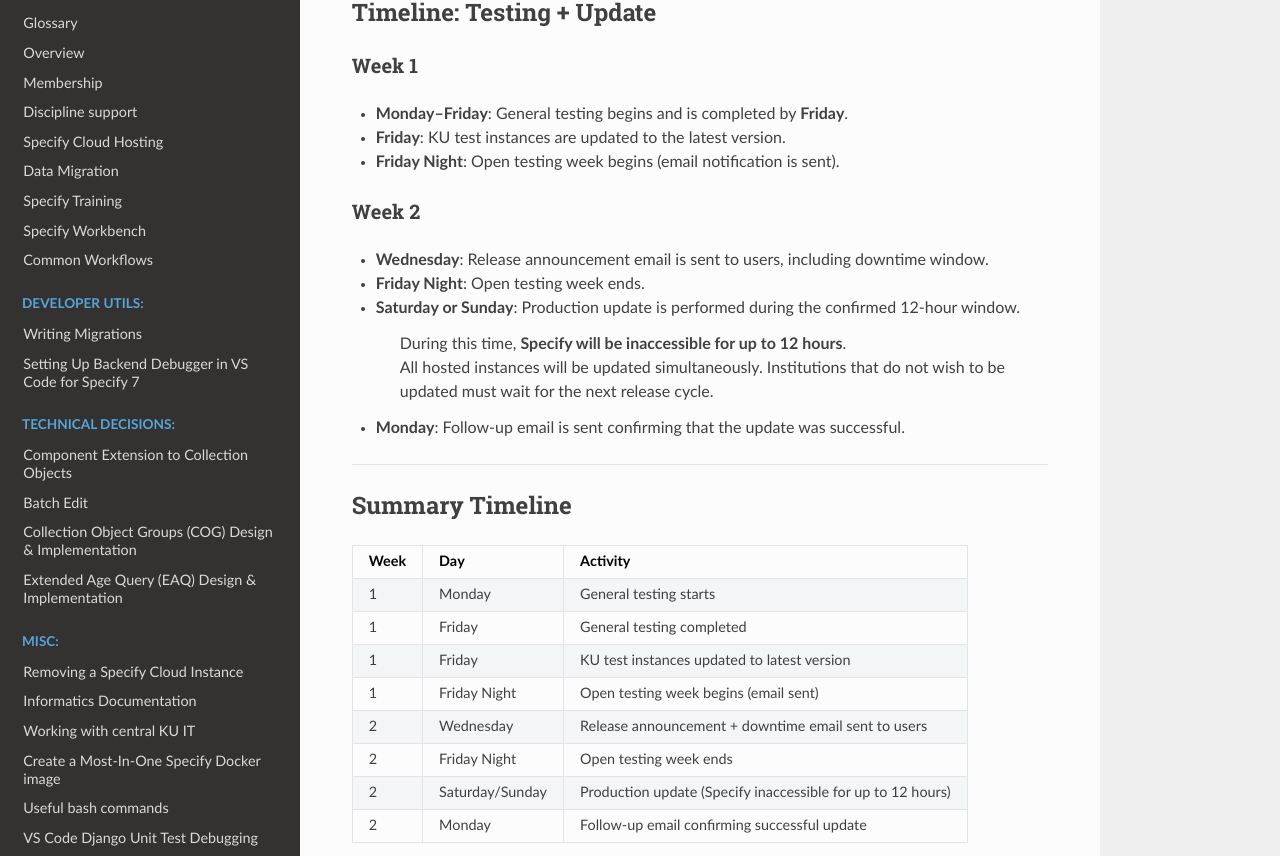
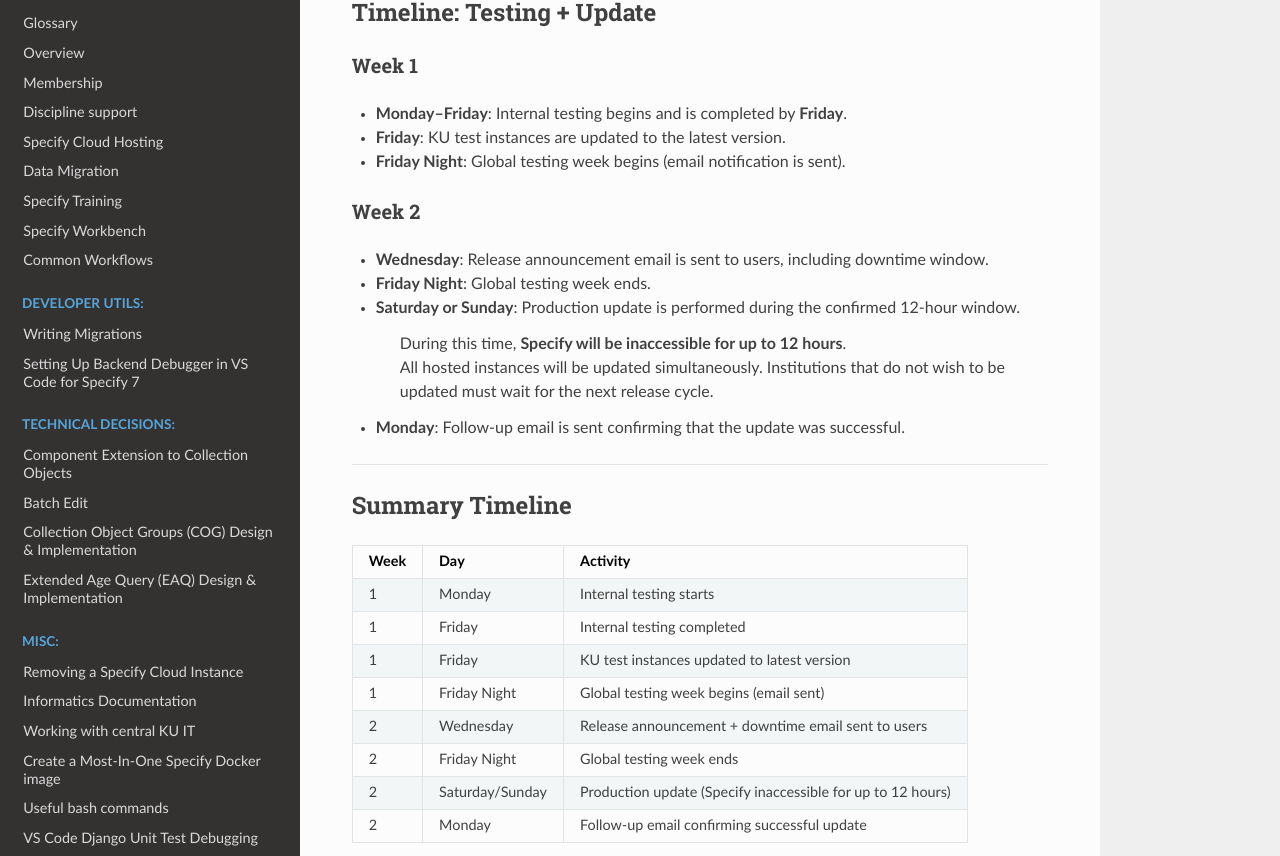
Before and after one commit to specify/specify.github.io, a Sphinx documentation site: the page built from sphinx/dev_process/release_process_timeline.md, in a window 1280 px wide and 1400 px high. Shown: the part 485-1341 px from the top of the window. Built offline with Sphinx 7.4.7 and the Read the Docs theme 3.1.0, drawn with Linux system fonts in a browser that asks for light colours.

Commit message:
Update release_process_timeline.md

```diff
--- a/sphinx/dev_process/release_process_timeline.md
+++ b/sphinx/dev_process/release_process_timeline.md
@@ -14,13 +14,13 @@
 ## Timeline: Testing + Update
 
 ### Week 1
-- **Monday–Friday**: General testing begins and is completed by **Friday**.
+- **Monday–Friday**: Internal testing begins and is completed by **Friday**.
 - **Friday**: KU test instances are updated to the latest version.
-- **Friday Night**: Open testing week begins (email notification is sent).
+- **Friday Night**: Global testing week begins (email notification is sent).
 
 ### Week 2
 - **Wednesday**: Release announcement email is sent to users, including downtime window.
-- **Friday Night**: Open testing week ends.
+- **Friday Night**: Global testing week ends.
 - **Saturday or Sunday**: Production update is performed during the confirmed 12-hour window.
   > During this time, **Specify will be inaccessible for up to 12 hours**.
   > All hosted instances will be updated simultaneously. Institutions that do not wish to be updated must wait for the next release cycle.
@@ -32,11 +32,11 @@
 
 | Week | Day              | Activity                                                                 |
 |------|------------------|--------------------------------------------------------------------------|
-| 1    | Monday            | General testing starts                                                  |
-| 1    | Friday            | General testing completed                                               |
+| 1    | Monday            | Internal testing starts                                                  |
+| 1    | Friday            | Internal testing completed                                               |
 | 1    | Friday            | KU test instances updated to latest version                             |
-| 1    | Friday Night      | Open testing week begins (email sent)                                   |
+| 1    | Friday Night      | Global testing week begins (email sent)                                   |
 | 2    | Wednesday         | Release announcement + downtime email sent to users                     |
-| 2    | Friday Night      | Open testing week ends                                                  |
+| 2    | Friday Night      | Global testing week ends                                                  |
 | 2    | Saturday/Sunday   | Production update (Specify inaccessible for up to 12 hours)             |
 | 2    | Monday            | Follow-up email confirming successful update                            |
```
